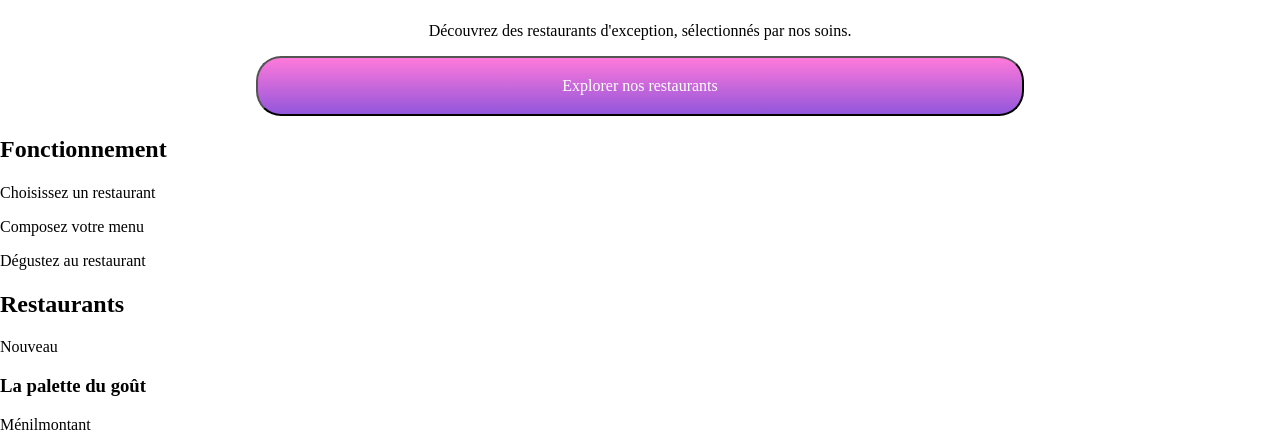
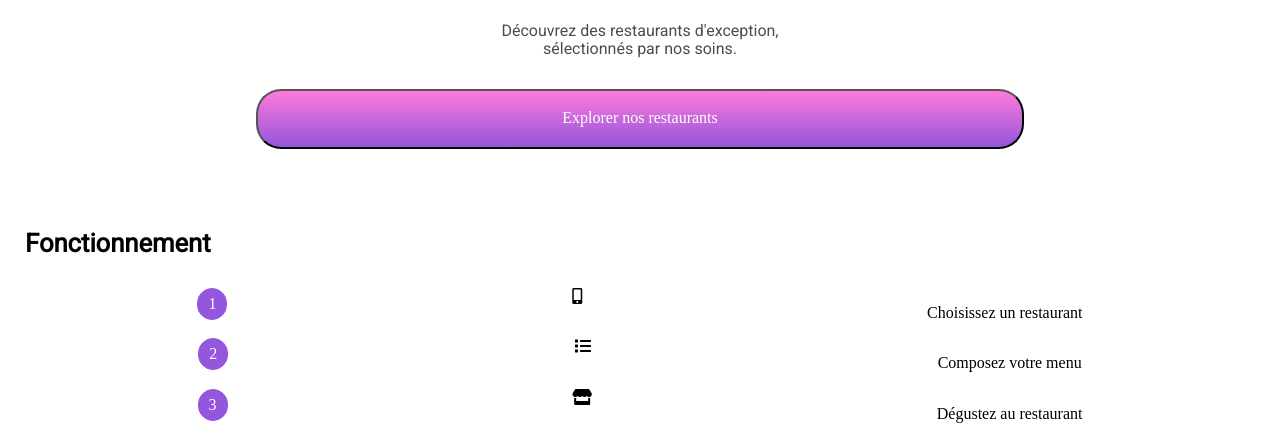
Before and after one commit to ocarpels13200/OlivierCarpels_3_26042021, a plain HTML site: page index.html in a window 1280 px wide. Shown: the part 266-713 px from the top of the page. Drawn offline with Linux system fonts and the light colour scheme; a web font is replaced by a local one.

Commit message:
Travail sur la section functionality

```diff
--- a/Saas/Base/_elements.scss
+++ b/Saas/Base/_elements.scss
@@ -1,7 +1,7 @@
 figure {
     margin: 0px;
 }
-h1{
+h1, h2{
     @include font2;
     font-size: $titlefontsize;
 }
--- a/Saas/Pages/_homeSections.scss
+++ b/Saas/Pages/_home.scss
@@ -26,11 +26,37 @@
 }
 .presentation{
     &__title{
+        @include font2;
         text-align: center;
         font-weight: bolder;
         margin: 50px 0px 25px 0px;
     }
     &__subtitle{
+        @include font2;
         text-align: center;
+        opacity: 0.7;
+        margin-bottom: 30px;
     }
 }
+.functionality{
+    margin-left: 25px;
+    margin-right: 25px;
+    &__title{
+        margin-top: 80px;
+        margin-bottom: 30px;
+    }
+}
+.step{
+    display: flex;
+    justify-content: space-around;
+    &__number{
+        display: flex;
+        color: #fff;
+        align-items: center;
+        height: 10px;
+        border: solid 1px $primaryColor;
+        border-radius: 50px;
+        padding: 10px;
+        background-color: $primaryColor;
+    }
+}
--- a/Saas/style.scss
+++ b/Saas/style.scss
@@ -5,7 +5,6 @@
 @import "./Base/elements";
 @import "./composants/buttons";
 @import "./Layout/header";
-@import "./Pages/homeMain";
-@import "./Pages/homeSections";
+@import "./Pages/home";
 @import "./Pages/restaurants";
 @import "./Layout/footer";
--- a/index.html
+++ b/index.html
@@ -16,7 +16,7 @@
         </header>
         <!--Localisation des restaurants-->
         <section class="localize">
-            <div class="localize__container">
+            <div class="localize__container ">
                 <i class="fas fa-map-marker-alt localize__logo"></i>
                 <input type="text" name="localize__town" class="localize__town" placeholder="Paris, Belleville">
             </div>
@@ -26,7 +26,7 @@
             <h1 class="presentation__title">
                 Réservez le menu qui<br /> vous convient
             </h1>
-            <p class="presentation__subtitle">Découvrez des restaurants d'exception, sélectionnés par nos soins.</p>
+            <p class="presentation__subtitle">Découvrez des restaurants d'exception,<br /> sélectionnés par nos soins.</p>
             <button type="button" class="presentation__button">
                 Explorer nos restaurants
             </button>
@@ -38,8 +38,11 @@
             </h2>
             <div class="functionality__step">
                 <div class="step">
-                    <div class="step__logo">
-
+                    <div class="step__number">
+                        <p>1</p>
+                    </div>
+                    <div class="stap__logo">
+                        <i class="fas fa-mobile-alt"></i>
                     </div>
                     <p class="step__paragraph">
                         Choisissez un restaurant
@@ -48,8 +51,11 @@
             </div>
             <div class="functionality__step">
                 <div class="step">
-                    <div class="step__logo">
-
+                    <div class="step__number">
+                        <p>2</p>
+                    </div>
+                    <div class="stap__logo">
+                        <i class="fas fa-list"></i>
                     </div>
                     <p class="step__paragraph">
                         Composez votre menu
@@ -58,8 +64,11 @@
             </div>
             <div class="functionality__step">
                 <div class="step">
-                    <div class="step__logo">
-
+                    <div class="step__number">
+                        <p>3</p>
+                    </div>
+                    <div class="stap__logo">
+                        <i class="fas fa-store"></i>
                     </div>
                     <p class="step__paragraph">
                         Dégustez au restaurant
```
Also changed, not shown: Saas/Pages/_homeMain.scss (deleted), publics_html/CSS/style.css, 1 other file.
